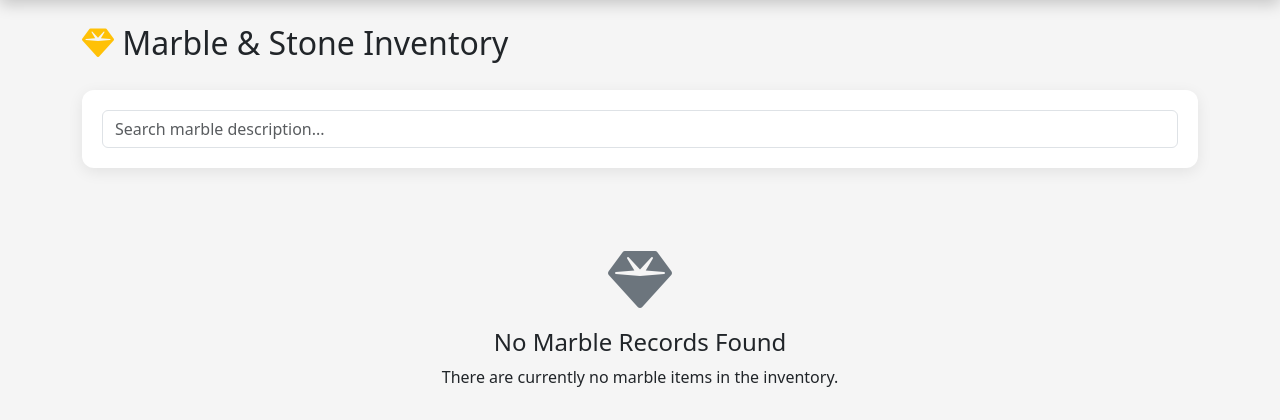
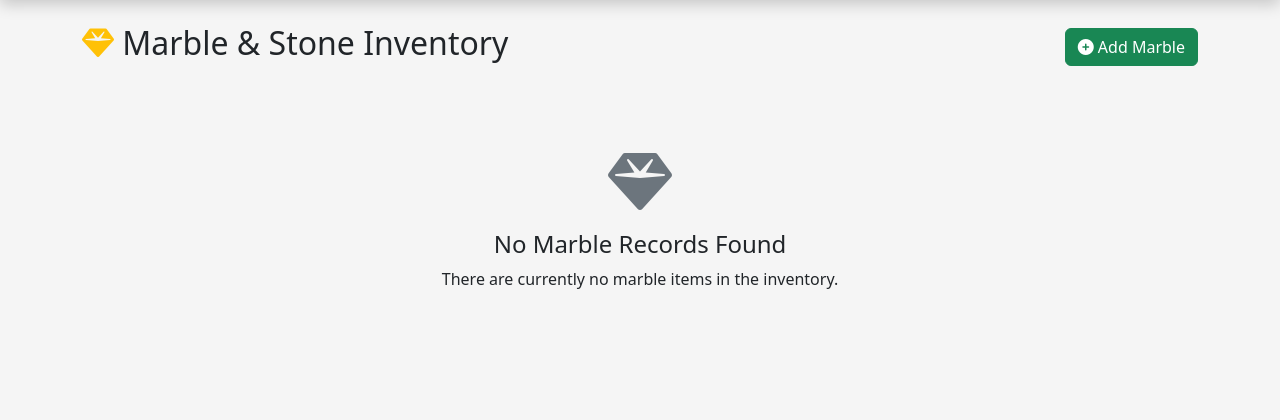
Before and after one commit to santospederson-ui/Inventory-Management-System, a Flask app: page /marble in a window 1280 px wide. Shown: the part 61-481 px from the top of the page. Run offline with Flask 3, Linux system fonts and the light colour scheme; the visitor is signed in with stand-in values (Sample User, id 1); data that the repository does not hold is empty.

Commit message:
Update marble.html

```diff
--- a/templates/marble.html
+++ b/templates/marble.html
@@ -81,20 +81,20 @@
 </style>
 
 <div class="page-header">
+
     <h2>
         <i class="fas fa-gem text-warning"></i>
         Marble & Stone Inventory
     </h2>
-</div>
 
-<div class="search-box">
-    <form method="GET" action="{{ url_for('marble') }}">
-        <input type="text"
-               class="form-control"
-               name="search"
-               value="{{ search }}"
-               placeholder="Search marble description...">
-    </form>
+    {% if session.get('role') == 'admin' %}
+    <a href="{{ url_for('add_marble') }}"
+       class="btn btn-success">
+        <i class="fas fa-plus-circle"></i>
+        Add Marble
+    </a>
+    {% endif %}
+
 </div>
 
 {% if items %}
```
